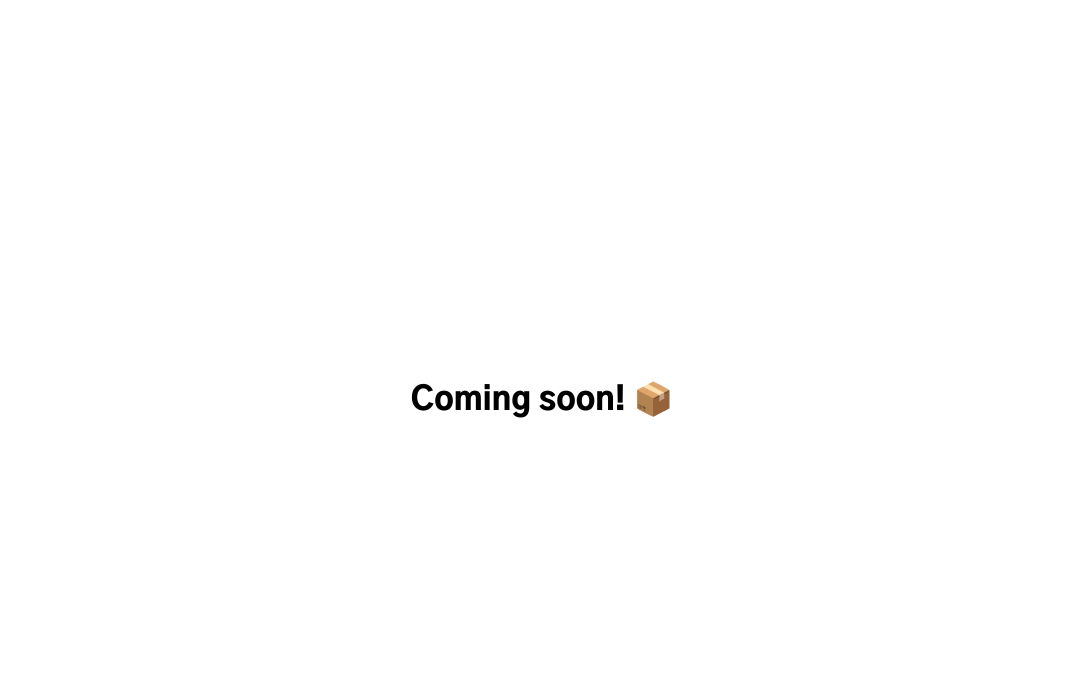
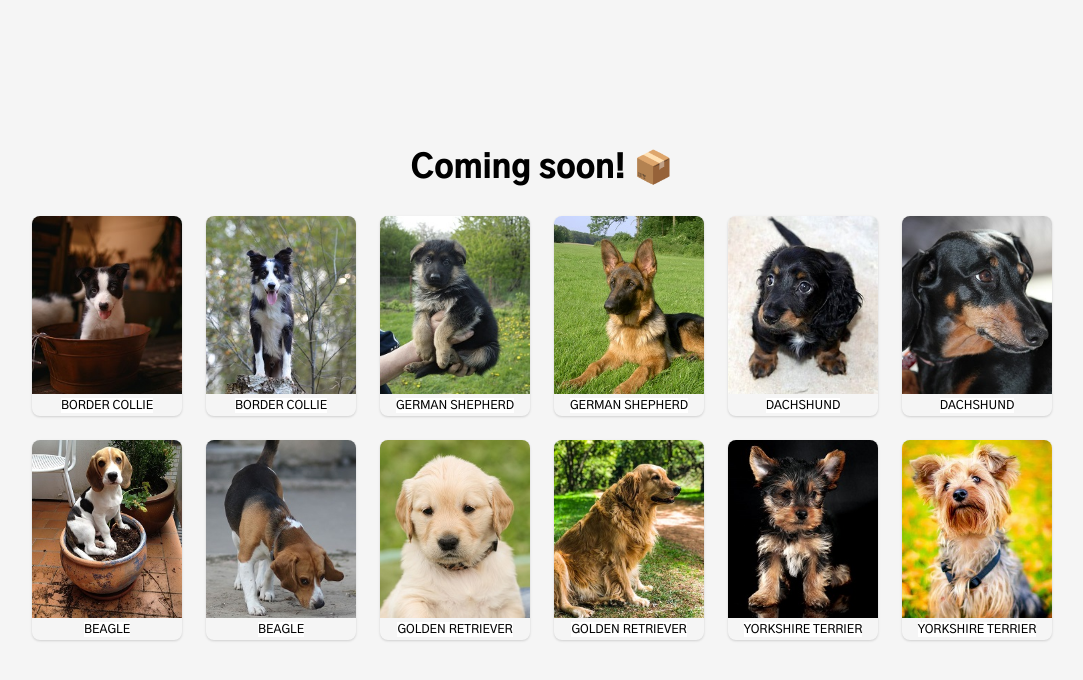
Before and after one commit to seraco/memory, a website: page public/index.html in a window 1280 px wide. Shown: the whole page, without its empty margins (98-1181 px from the left). Drawn offline with Linux system fonts and the light colour scheme.

Commit message:
create cards and board layout fed with dogs data

```diff
--- a/package.json
+++ b/package.json
@@ -1,6 +1,6 @@
 {
   "name": "memory",
-  "version": "0.1.0",
+  "version": "0.2.0",
   "description": "Memory game",
   "scripts": {
     "test": "echo \"Error: no test specified\" && exit 1",
--- a/public/assets/css/styles.css
+++ b/public/assets/css/styles.css
@@ -1,4 +1,5 @@
 body {
+  background-color: whitesmoke;
   margin: 0;
   padding: 0;
   font-family: 'Gothic A1', sans-serif;
@@ -8,10 +9,13 @@ body {
 }
 
 main {
-  width: 100vw;
-  height: 100vh;
-  padding: 1rem;
+  width: 100%;
+  max-width: 1200px;
+  min-height: 100vh;
+  padding-top: 2rem;
+  padding-bottom: 2rem;
   box-sizing: border-box;
+  margin: auto;
   display: flex;
   flex-direction: column;
   justify-content: center;
@@ -19,6 +23,42 @@ main {
 
 h1 {
   margin: 0;
+  margin-bottom: 1rem;
   font-weight: 900;
   text-align: center;
 }
+
+.board {
+  display: flex;
+  justify-content: center;
+  flex-wrap: wrap;
+}
+
+.card-area {
+  padding: 0.75rem;
+}
+
+.card {
+  display: flex;
+  flex-direction: column;
+  width: 150px;
+  height: 200px;
+  border-radius: 0.5rem;
+  overflow: hidden;
+  box-shadow: 0 1px 3px 0 rgba(0, 0, 0, 0.1), 0 1px 2px 0 rgba(0, 0, 0, 0.06);
+}
+
+.card img {
+  display: block;
+  width: 100%;
+  height: 89%;
+  object-fit: cover;
+  object-position:  center;
+}
+
+.card .caption {
+  background-color: white;
+  font-weight: 500;
+  font-size: 0.75rem;
+  margin: auto;
+}
--- /dev/null
+++ b/public/assets/js/index.js
@@ -0,0 +1,127 @@
+const dogs = [
+  {
+    breed: 'border-collie',
+    age: 'puppy',
+    avatarUrl: 'assets/images/border-collie-puppy.jpg',
+    alt: 'Border Collie puppy',
+    caption: 'Border Collie',
+  },
+  {
+    breed: 'border-collie',
+    age: 'adult',
+    avatarUrl: 'assets/images/border-collie-adult.jpg',
+    alt: 'Border Collie adult',
+    caption: 'Border Collie',
+  },
+  {
+    breed: 'german-shepherd',
+    age: 'puppy',
+    avatarUrl: 'assets/images/german-shepherd-puppy.jpg',
+    alt: 'German Shepherd puppy',
+    caption: 'German Shepherd',
+  },
+  {
+    breed: 'german-shepherd',
+    age: 'adult',
+    avatarUrl: 'assets/images/german-shepherd-adult.jpg',
+    alt: 'German Shepherd adult',
+    caption: 'German Shepherd',
+  },
+  {
+    breed: 'dachshund',
+    age: 'puppy',
+    avatarUrl: 'assets/images/dachshund-puppy.jpg',
+    alt: 'Dachshund puppy',
+    caption: 'Dachshund',
+  },
+  {
+    breed: 'dachshund',
+    age: 'adult',
+    avatarUrl: 'assets/images/dachshund-adult.jpg',
+    alt: 'Dachshund adult',
+    caption: 'Dachshund',
+  },
+  {
+    breed: 'beagle',
+    age: 'puppy',
+    avatarUrl: 'assets/images/beagle-puppy.jpg',
+    alt: 'Beagle puppy',
+    caption: 'Beagle',
+  },
+  {
+    breed: 'beagle',
+    age: 'adult',
+    avatarUrl: 'assets/images/beagle-adult.jpg',
+    alt: 'Beagle adult',
+    caption: 'Beagle',
+  },
+  {
+    breed: 'golden-retriever',
+    age: 'puppy',
+    avatarUrl: 'assets/images/golden-retriever-puppy.jpg',
+    alt: 'Golden Retriever puppy',
+    caption: 'Golden Retriever',
+  },
+  {
+    breed: 'golden-retriever',
+    age: 'adult',
+    avatarUrl: 'assets/images/golden-retriever-adult.jpg',
+    alt: 'Golden Retriever adult',
+    caption: 'Golden Retriever',
+  },
+  {
+    breed: 'yorkshire-terrier',
+    age: 'puppy',
+    avatarUrl: 'assets/images/yorkshire-terrier-puppy.jpg',
+    alt: 'Yorkshire Terrier puppy',
+    caption: 'Yorkshire Terrier',
+  },
+  {
+    breed: 'yorkshire-terrier',
+    age: 'adult',
+    avatarUrl: 'assets/images/yorkshire-terrier-adult.jpg',
+    alt: 'Yorkshire Terrier adult',
+    caption: 'Yorkshire Terrier',
+  },
+];
+
+function Card({ src, alt, caption }) {
+  const container = document.createElement('div');
+  const img = document.createElement('img');
+  const imgCaption = document.createElement('div');
+  container.classList.add('card');
+  imgCaption.classList.add('caption');
+  container.appendChild(img);
+  container.appendChild(imgCaption);
+  img.src = src;
+  img.alt = alt;
+  imgCaption.appendChild(document.createTextNode(caption.toUpperCase()));
+  return container;
+}
+
+function App({ data }) {
+  const container = document.createElement('div');
+  container.classList.add('board');
+  data.forEach(function({ avatarUrl, alt, caption }) {
+    const cardArea = document.createElement('div');
+    cardArea.classList.add('card-area');
+    cardArea.appendChild(Card({
+      src: avatarUrl,
+      alt,
+      caption,
+    }));
+    container.appendChild(cardArea);
+  });
+  return container;
+}
+
+function render(component, element) {
+  while (element.firstChild) {
+    element.removeChild(element.lastChild);
+  }
+  element.appendChild(component);
+}
+
+window.onload = function() {
+  render(App({ data: dogs }), document.getElementById('app'));
+}
--- a/public/index.html
+++ b/public/index.html
@@ -6,12 +6,14 @@
     <link rel="shortcut icon" href="assets/images/favicon.png" />
     <title>Memory game</title>
     <link rel="preconnect" href="https://fonts.gstatic.com">
-    <link href="https://fonts.googleapis.com/css2?family=Gothic+A1:wght@400;900&display=swap" rel="stylesheet">
+    <link href="https://fonts.googleapis.com/css2?family=Gothic+A1:wght@400;500;900&display=swap" rel="stylesheet">
     <link rel="stylesheet" href="assets/css/styles.css">
   </head>
   <body>
     <main>
       <h1>Coming soon! 📦</h1>
+      <div id="app"></div>
+      <script src="assets/js/index.js"></script>
     </main>
   </body>
 </html>
```
Also changed, not shown: public/assets/images/beagle-adult.jpg (added), public/assets/images/beagle-puppy.jpg (added), public/assets/images/border-collie-adult.jpg (added), public/assets/images/border-collie-puppy.jpg (added), public/assets/images/dachshund-adult.jpg (added), public/assets/images/dachshund-puppy.jpg (added), public/assets/images/german-shepherd-adult.jpg (added), public/assets/images/german-shepherd-puppy.jpg (added), public/assets/images/golden-retriever-adult.jpg (added), public/assets/images/golden-retriever-puppy.jpg (added), public/assets/images/yorkshire-terrier-adult.jpg (added), public/assets/images/yorkshire-terrier-puppy.jpg (added).
